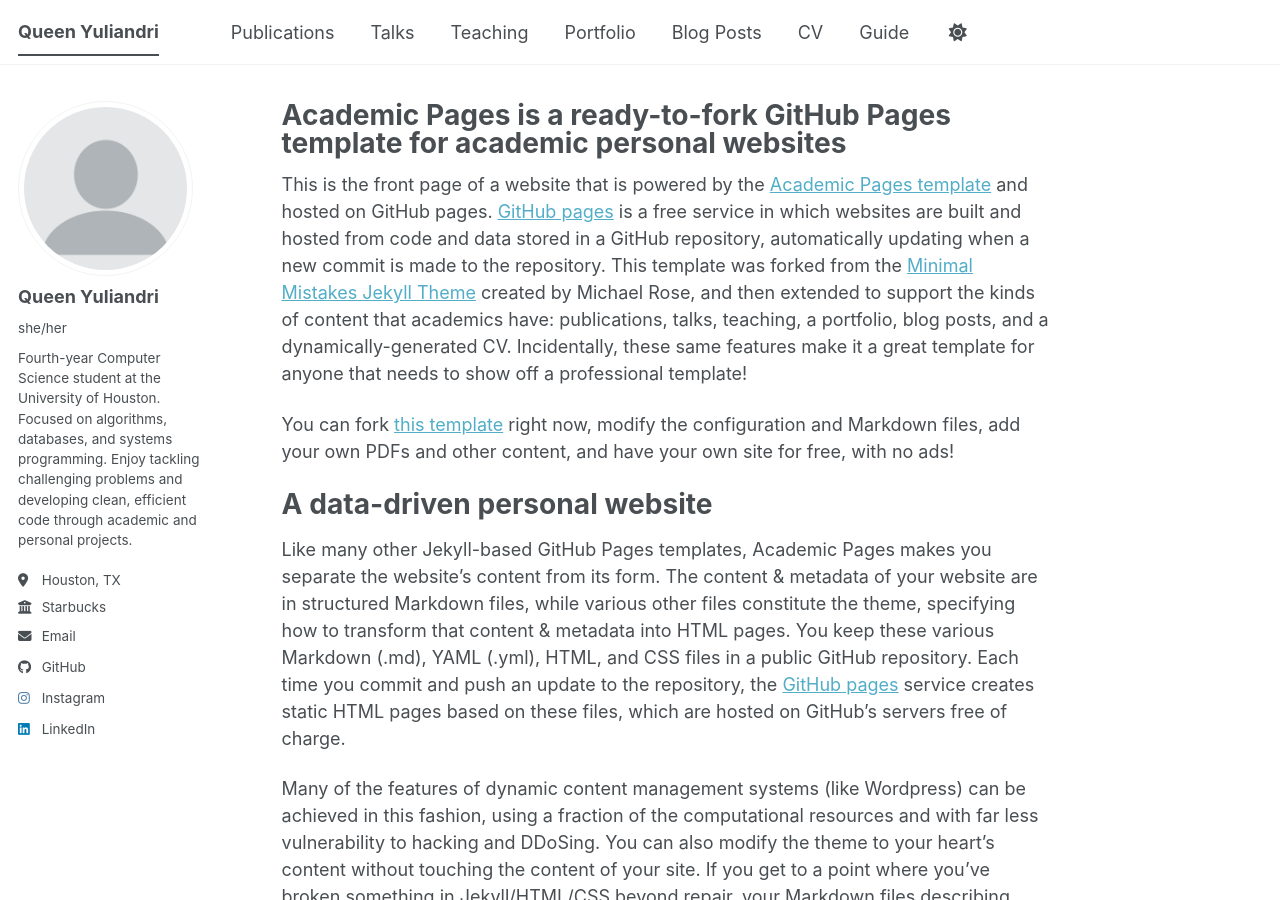
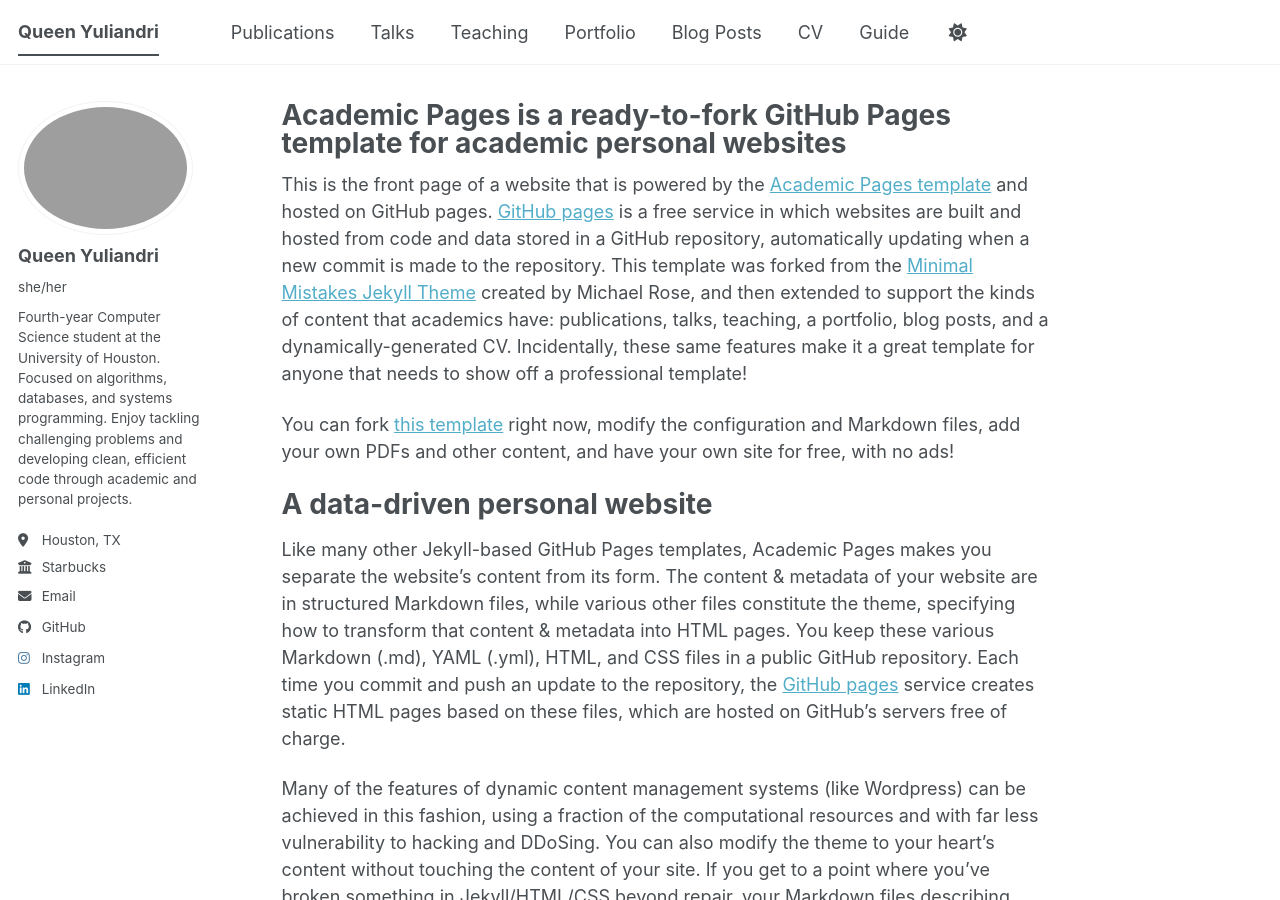
Before and after one commit to Queen-aty/Queen-aty.github.io, a Jekyll site: the page built from _pages/about.md, in a window 1280 px wide and 900 px high. Built offline with Jekyll 4.4.1, drawn with Linux system fonts in a browser that asks for light colours; a script bundle is joined from its source files by our own code; library files that are not in the unit come from our copies.

Commit message:
Update _config.yml

```diff
--- a/_config.yml
+++ b/_config.yml
@@ -23,7 +23,7 @@
 #               Additional customization can be done by editing /_includes/author-profile.html
 author:
   # Biographic information
-  avatar           : "profile.png"
+  avatar           : "IMG_1248.png"
   name             : "Queen Yuliandri"
   pronouns         : "she/her"
   bio              : "Fourth-year Computer Science student at the University of Houston. Focused on algorithms, databases, and systems programming. Enjoy tackling challenging problems and developing clean, efficient code through academic and personal projects."
```
